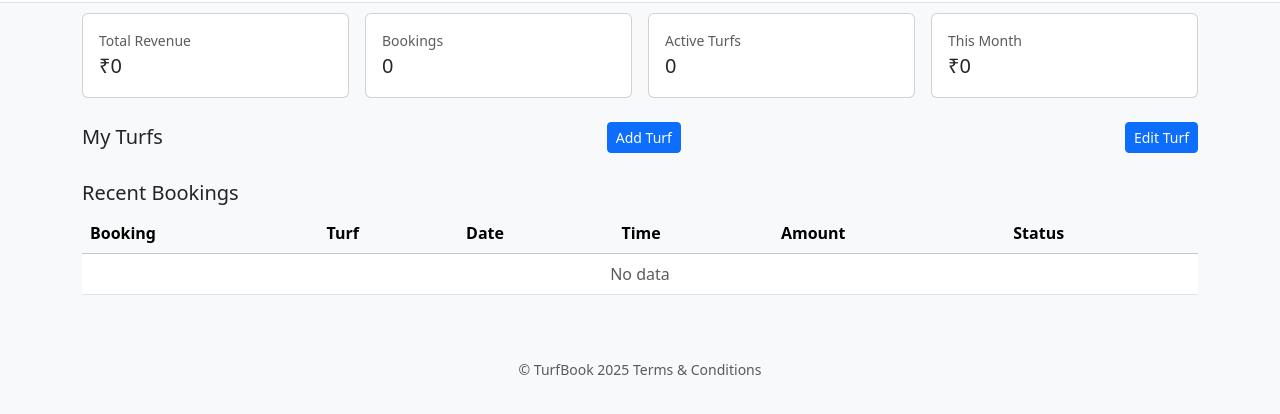
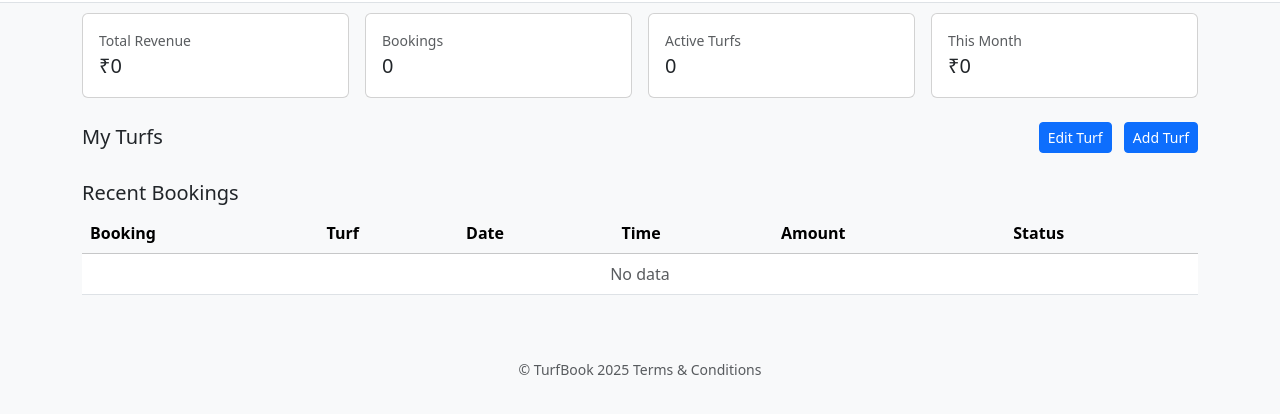
Before and after one commit to Saurabh21518055/turf, a plain HTML site: page owner-dashboard.html in a window 1280 px wide. Shown: the part 56-470 px from the top of the page. Drawn offline with nearby package versions, Linux system fonts and the light colour scheme.

Commit message:
adding new file owner- add-turf.html

```diff
--- a/owner-dashboard.html
+++ b/owner-dashboard.html
@@ -19,10 +19,14 @@
     </div>
 
     <div class="d-flex justify-content-between align-items-center mt-4">
-      <h2 class="h5 m-0">My Turfs</h2>
-        <a class="btn btn-sm btn-primary" href="owner-turf-add.html">Add Turf</a> <!-- Updated link -->
-      <a class="btn btn-sm btn-primary" href="owner-turf-edit.html">Edit Turf</a>
-    </div>
+  <h2 class="h5 m-0">My Turfs</h2>
+  <div>
+    <!-- Add margin between the buttons -->
+    <a class="btn btn-sm btn-primary me-2" href="owner-turf-edit.html">Edit Turf</a>
+    <a class="btn btn-sm btn-primary" href="owner-turf-add.html">Add Turf</a>
+  </div>
+</div>
+
     <div id="turfs" class="row row-cols-1 row-cols-md-2 row-cols-lg-3 g-3 mt-1"></div>
 
     <h2 class="h5 mt-4">Recent Bookings</h2>
```
